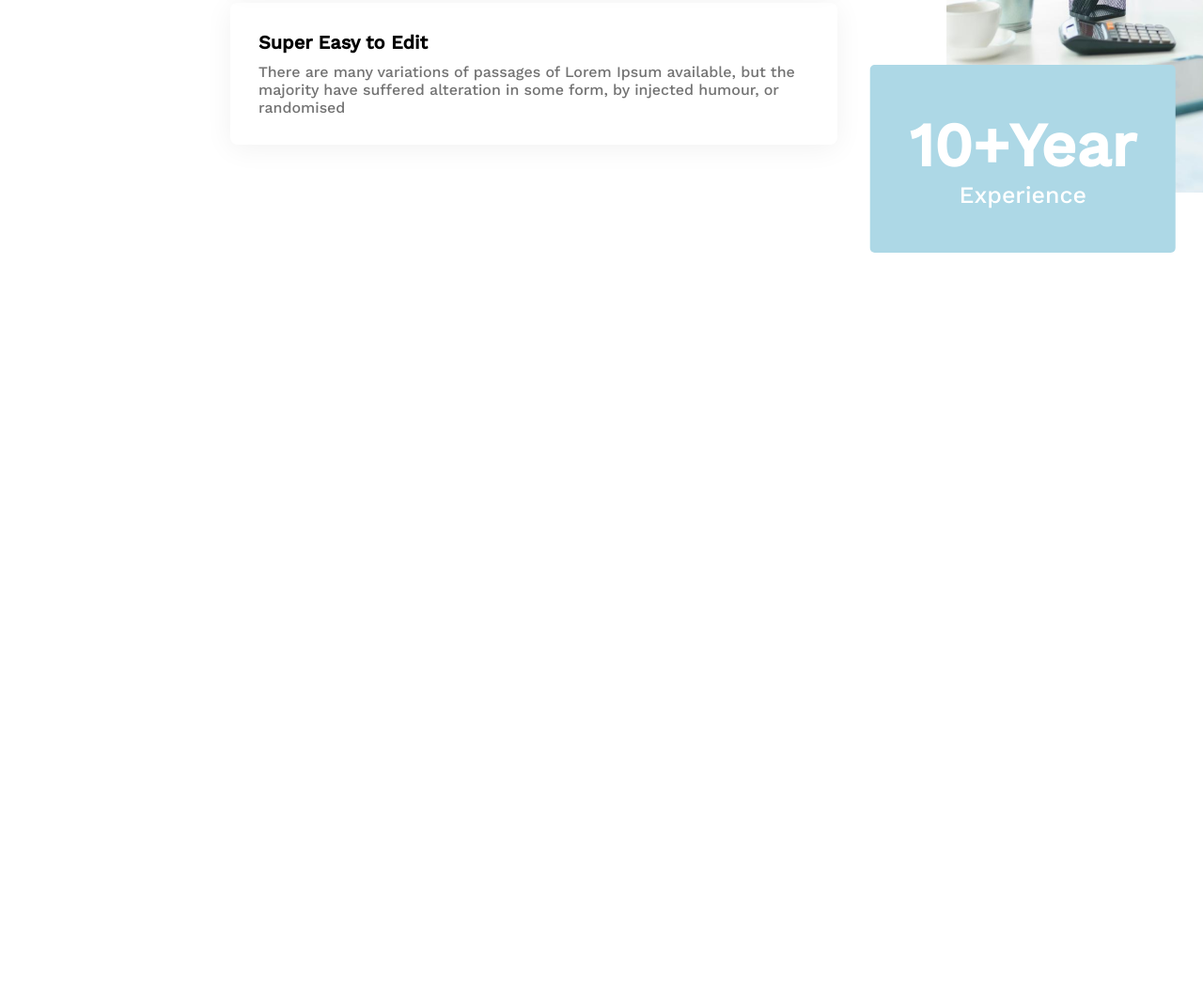
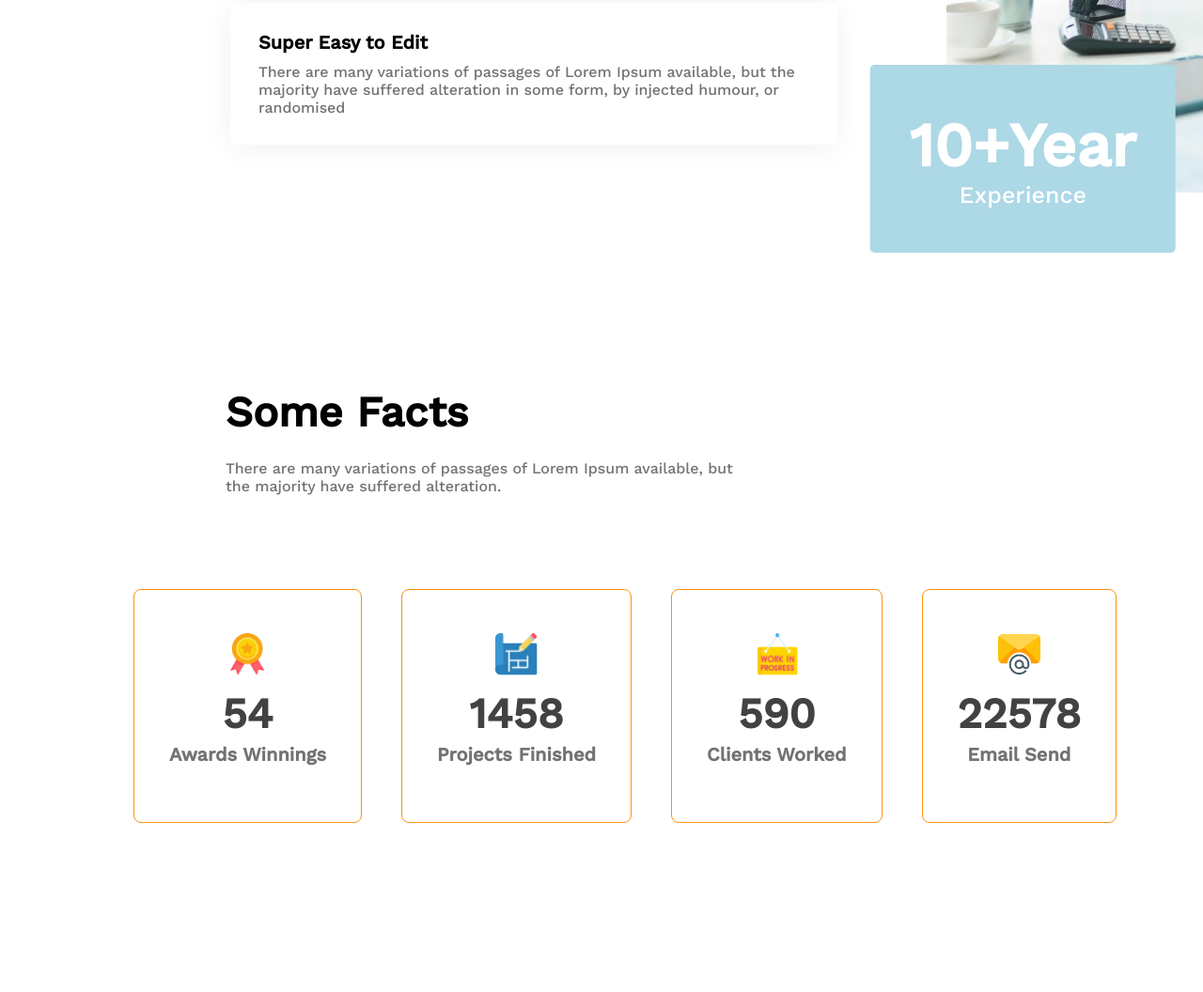
Before and after one commit to sayeed083/Assignment-2-, a plain HTML site: page index.html in a window 1280 px wide. Shown: the part 3439-4495 px from the top of the page at 94% size. Before the commit the page ends 3851 px from the top, so only its background shows below. Drawn offline with nearby package versions, Linux system fonts and the light colour scheme.

Commit message:
animated section

```diff
--- a/index.html
+++ b/index.html
@@ -56,6 +56,7 @@
         <!-- section 1 ends -->
 
         <section>
+            <!-- section 2 starts -->
             <div class="container_2">
                 <div class="features_text">
                     <h2 class="features_title">Features you will <br> love & enjoy</h2>
@@ -83,6 +84,40 @@
                 </div>
             </div>
         </section>
+         <!-- section 2 Ends -->
+
+         <section>
+            <h2 class="facts_title">Some Facts</h2>
+            <p class="facts_description">There are many variations of passages of Lorem Ipsum available, but <br> the majority have suffered alteration.</p>
+
+            <div class="container_3">
+                <div class="fact_icons">
+                    <img src="images/icons/ribon.png" alt="">
+                    <h3 class="fact_icon_title">54</h3>
+                    <p class="fact_icon_description">Awards Winnings</p>
+                </div>
+                <div class="fact_icons">
+                    <img src="images/icons/projects.png" alt="">
+                    <h3 class="fact_icon_title">1458</h3>
+                    <p class="fact_icon_description">Projects Finished</p>
+                </div>
+                <div class="fact_icons">
+                    <img src="images/icons/customers.png" alt="">
+                    <h3 class="fact_icon_title">590</h3>
+                    <p class="fact_icon_description">Clients Worked</p>
+                </div>
+                <div class="fact_icons">
+                    <img src="images/icons/email.png" alt="">
+                    <h3 class="fact_icon_title">22578</h3>
+                    <p class="fact_icon_description">Email Send</p>
+                </div>
+            </div>
+
+
+         </section>
+
+
+
 
     </main>
 
--- a/styles/styles.css
+++ b/styles/styles.css
@@ -130,12 +130,13 @@ nav li {
 
 /* container-2 starts */
 /* Features styles */
-.container_2{
+.container_2 {
     display: flex;
     gap: 176px;
     margin-left: 240px;
     margin-right: 240px;
 }
+
 .features_text {
     width: 586px;
     border-left: 5px solid #FF900E;
@@ -178,23 +179,26 @@ nav li {
     font-size: 16px;
     color: #727272;
 }
-.features_img{
+
+.features_img {
     width: 800px;
     height: 1059px;
     margin-bottom: 130px;
 
 }
 
-.features_img img{
+.features_img img {
     width: 708px;
-height: 982px;
-border-radius: 8px;
+    height: 982px;
+    border-radius: 8px;
 }
-.span_btn{
+
+.span_btn {
     font-weight: 700;
-font-size: 65px;
+    font-size: 65px;
 }
-.btn{
+
+.btn {
     color: white;
     font-weight: 500;
     font-size: 25px;
@@ -204,5 +208,62 @@ font-size: 65px;
     border-radius: 5px;
     background: lightblue;
     text-align: center;
-    transform: translate(-25%, -70%);;
+    transform: translate(-25%, -70%);
+    ;
 }
+
+/* container 3 starts */
+/* facts starts */
+.facts_title {
+    font-weight: 700;
+    font-size: 45px;
+    margin-bottom: 24px;
+    margin-left: 240px;
+}
+
+.facts_description {
+    font-weight: 400;
+    font-size: 16px;
+    color: #727272;
+    margin-left: 240px;
+    margin-bottom: 100px;
+}
+.container_3{
+    display: flex;
+    justify-content: space-evenly;
+    align-items: center;
+    text-align: center;
+    margin-left: 100px;
+    margin-right: 50px;
+
+
+}
+.fact_icons{
+
+    border: 1px solid #FF900E;
+    border-radius: 8px;
+    padding: 46px 37px 60px;
+    margin-bottom: 180px;
+    transition: transform 3s ease;
+}
+.fact_icons:hover{
+transform: scale(0.75);
+background-color: lightblue;
+}
+.fact_icons img{
+    width: 45.22px;
+    height: 45.22px;
+}
+
+.fact_icon_title{
+    font-weight: 600;
+    font-size: 45px;
+    color: #424242;
+    margin-top: 10px;
+    margin-bottom: 5px;
+}
+.fact_icon_description {
+    font-weight: 600;
+    font-size: 20px;
+    color: #727272;
+}
```
